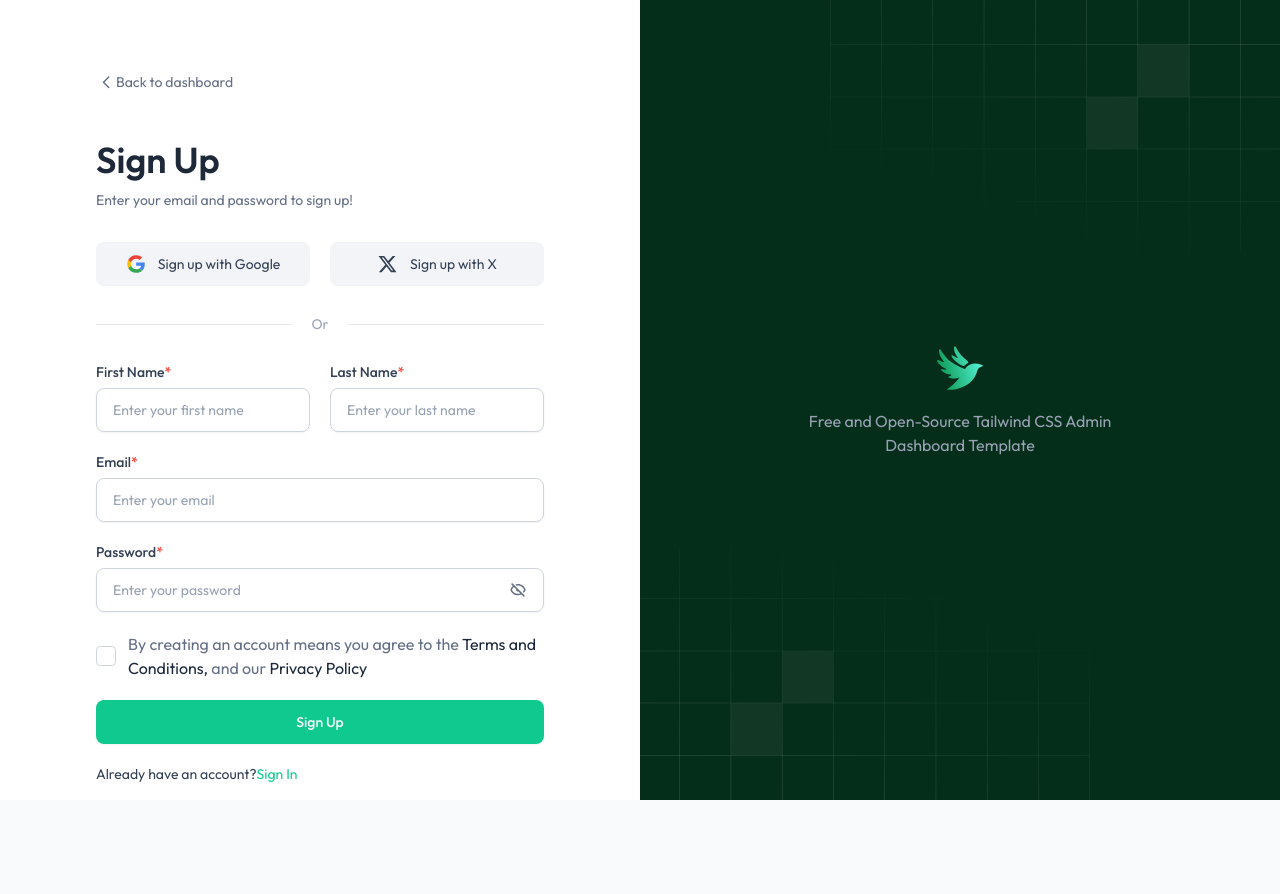
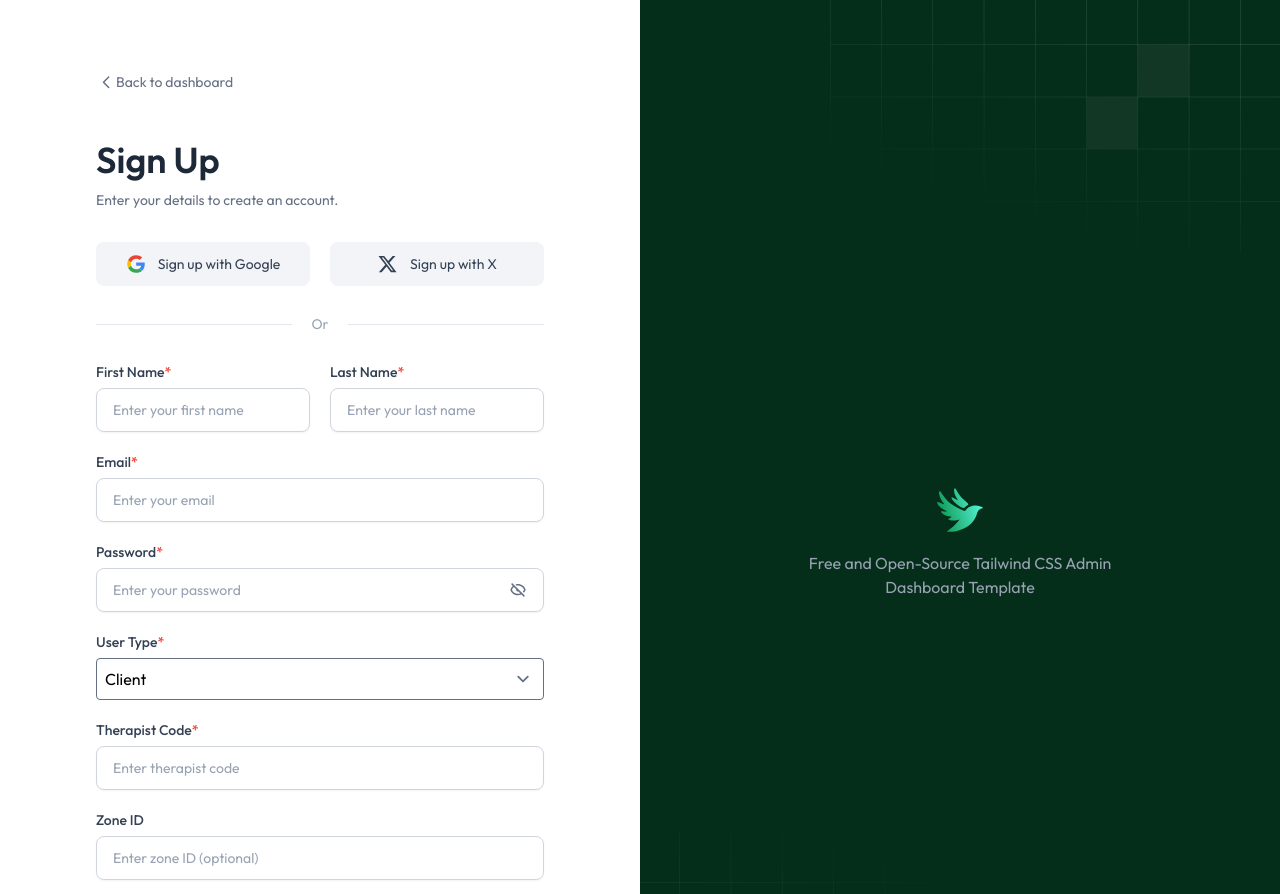
Before and after one commit to alexandrkolosov/akesomind, a React (Create React App) app: page /signup in a window 1280 px wide. Shown: the top 894 px of the page. Before the commit the page ends 800 px from the top, so only its background shows below. Built offline with nearby package versions, Linux system fonts and the light colour scheme.

Commit message:
registration singup

```diff
--- a/src/pages/AuthPages/SignUp.tsx
+++ b/src/pages/AuthPages/SignUp.tsx
@@ -1,5 +1,5 @@
 import React, { useState } from "react";
-import { Link } from "react-router";
+import { Link, useNavigate } from "react-router-dom";
 import GridShape from "../../components/common/GridShape";
 import Input from "../../components/form/input/InputField";
 import Label from "../../components/form/Label";
@@ -8,16 +8,79 @@ import Checkbox from "../../components/form/input/Checkbox";
 import PageMeta from "../../components/common/PageMeta";
 
 export default function SignUp() {
+  const navigate = useNavigate();
   const [showPassword, setShowPassword] = useState(false);
   const [isChecked, setIsChecked] = useState(false);
+
+  // Form fields
+  const [firstName, setFirstName] = useState("");
+  const [lastName, setLastName] = useState("");
+  const [email, setEmail] = useState("");
+  const [password, setPassword] = useState("");
+  const [userType, setUserType] = useState("Client"); // "Client" or "Therapist"
+  const [therapistCode, setTherapistCode] = useState("");
+  const [zoneId, setZoneId] = useState("");
+
+  // UI state
+  const [error, setError] = useState("");
+  const [loading, setLoading] = useState(false);
+
+  const handleSubmit = async (e: React.FormEvent) => {
+    e.preventDefault();
+    setError("");
+    setLoading(true);
+
+    // Build payload based on user type
+    const payload: any = {
+      email,
+      firstName,
+      lastName,
+      password,
+      type: userType,
+    };
+
+    // Optional field: zoneId (if provided)
+    if (zoneId.trim()) {
+      payload.zoneId = zoneId.trim();
+    }
+
+    // For Client, therapistCode is required
+    if (userType === "Client") {
+      payload.therapistCode = therapistCode;
+    }
+
+    try {
+      const response = await fetch("https://api.akesomind.com/api/public/user", {
+        method: "POST",
+        headers: {
+          "Content-Type": "application/json",
+        },
+        body: JSON.stringify(payload),
+      });
+
+      if (response.ok) {
+        // Redirect to Sign In page (or dashboard) upon successful registration
+        navigate("/signin");
+      } else {
+        const data = await response.json();
+        setError(data.message || "Sign up failed");
+      }
+    } catch (err) {
+      console.error(err);
+      setError("An unexpected error occurred.");
+    } finally {
+      setLoading(false);
+    }
+  };
+
   return (
       <>
         <PageMeta
             title="React.js SignUp Dashboard | TailAdmin - Next.js Admin Dashboard Template"
-        description="This is React.js SignUp Tables Dashboard page for TailAdmin - React.js Tailwind CSS Admin Dashboard Template"
+            description="This is the React.js SignUp page for the TailAdmin dashboard template."
         />
-      <div className="relative flex w-full h-screen overflow-hidden bg-white z-1 dark:bg-gray-900">
-        <div className="flex flex-col flex-1 p-6 rounded-2xl sm:rounded-none sm:border-0 sm:p-8">
+        <div className="relative flex w-full min-h-screen bg-white z-1 dark:bg-gray-900">
+          <div className="flex flex-col flex-1 p-6 rounded-2xl sm:rounded-none sm:border-0 sm:p-8 overflow-y-auto">
             <div className="w-full max-w-md pt-5 mx-auto sm:py-10">
               <Link
                   to="/"
@@ -33,7 +96,6 @@ export default function SignUp() {
                 >
                   <path
                       d="M12.7083 5L7.5 10.2083L12.7083 15.4167"
-                  stroke=""
                       strokeWidth="1.5"
                       strokeLinecap="round"
                       strokeLinejoin="round"
@@ -48,12 +110,14 @@ export default function SignUp() {
                   Sign Up
                 </h1>
                 <p className="text-sm text-gray-500 dark:text-gray-400">
-                Enter your email and password to sign up!
+                  Enter your details to create an account.
                 </p>
               </div>
               <div>
                 <div className="grid grid-cols-1 gap-3 sm:grid-cols-2 sm:gap-5">
+                  {/* Example Social SignUp Buttons */}
                   <button className="inline-flex items-center justify-center gap-3 py-3 text-sm font-normal text-gray-700 transition-colors bg-gray-100 rounded-lg px-7 hover:bg-gray-200 hover:text-gray-800 dark:bg-white/5 dark:text-white/90 dark:hover:bg-white/10">
+                    {/* Google Icon */}
                     <svg
                         width="20"
                         height="20"
@@ -81,13 +145,14 @@ export default function SignUp() {
                     Sign up with Google
                   </button>
                   <button className="inline-flex items-center justify-center gap-3 py-3 text-sm font-normal text-gray-700 transition-colors bg-gray-100 rounded-lg px-7 hover:bg-gray-200 hover:text-gray-800 dark:bg-white/5 dark:text-white/90 dark:hover:bg-white/10">
+                    {/* X Icon */}
                     <svg
                         width="21"
-                    className="fill-current"
                         height="20"
                         viewBox="0 0 21 20"
                         fill="none"
                         xmlns="http://www.w3.org/2000/svg"
+                        className="fill-current"
                     >
                       <path d="M15.6705 1.875H18.4272L12.4047 8.75833L19.4897 18.125H13.9422L9.59717 12.4442L4.62554 18.125H1.86721L8.30887 10.7625L1.51221 1.875H7.20054L11.128 7.0675L15.6705 1.875ZM14.703 16.475H16.2305L6.37054 3.43833H4.73137L14.703 16.475Z" />
                     </svg>
@@ -104,10 +169,10 @@ export default function SignUp() {
                   </span>
                   </div>
                 </div>
-              <form>
+                <form onSubmit={handleSubmit}>
                   <div className="space-y-5">
                     <div className="grid grid-cols-1 gap-5 sm:grid-cols-2">
-                    {/* <!-- First Name --> */}
+                      {/* First Name */}
                       <div className="sm:col-span-1">
                         <Label>
                           First Name<span className="text-error-500">*</span>
@@ -117,9 +182,11 @@ export default function SignUp() {
                             id="fname"
                             name="fname"
                             placeholder="Enter your first name"
+                            value={firstName}
+                            onChange={(e) => setFirstName(e.target.value)}
                         />
                       </div>
-                    {/* <!-- Last Name --> */}
+                      {/* Last Name */}
                       <div className="sm:col-span-1">
                         <Label>
                           Last Name<span className="text-error-500">*</span>
@@ -129,10 +196,12 @@ export default function SignUp() {
                             id="lname"
                             name="lname"
                             placeholder="Enter your last name"
+                            value={lastName}
+                            onChange={(e) => setLastName(e.target.value)}
                         />
                       </div>
                     </div>
-                  {/* <!-- Email --> */}
+                    {/* Email */}
                     <div>
                       <Label>
                         Email<span className="text-error-500">*</span>
@@ -142,9 +211,11 @@ export default function SignUp() {
                           id="email"
                           name="email"
                           placeholder="Enter your email"
+                          value={email}
+                          onChange={(e) => setEmail(e.target.value)}
                       />
                     </div>
-                  {/* <!-- Password --> */}
+                    {/* Password */}
                     <div>
                       <Label>
                         Password<span className="text-error-500">*</span>
@@ -153,6 +224,8 @@ export default function SignUp() {
                         <Input
                             placeholder="Enter your password"
                             type={showPassword ? "text" : "password"}
+                            value={password}
+                            onChange={(e) => setPassword(e.target.value)}
                         />
                         <span
                             onClick={() => setShowPassword(!showPassword)}
@@ -166,7 +239,49 @@ export default function SignUp() {
                       </span>
                       </div>
                     </div>
-                  {/* <!-- Checkbox --> */}
+                    {/* User Type Selector */}
+                    <div>
+                      <Label>
+                        User Type<span className="text-error-500">*</span>
+                      </Label>
+                      <select
+                          value={userType}
+                          onChange={(e) => setUserType(e.target.value)}
+                          className="w-full p-2 border rounded"
+                      >
+                        <option value="Client">Client</option>
+                        <option value="Therapist">Therapist</option>
+                      </select>
+                    </div>
+                    {/* Therapist Code: Only if Client is selected */}
+                    {userType === "Client" && (
+                        <div>
+                          <Label>
+                            Therapist Code<span className="text-error-500">*</span>
+                          </Label>
+                          <Input
+                              type="text"
+                              id="therapistCode"
+                              name="therapistCode"
+                              placeholder="Enter therapist code"
+                              value={therapistCode}
+                              onChange={(e) => setTherapistCode(e.target.value)}
+                          />
+                        </div>
+                    )}
+                    {/* Zone ID (Optional) */}
+                    <div>
+                      <Label>Zone ID</Label>
+                      <Input
+                          type="text"
+                          id="zoneId"
+                          name="zoneId"
+                          placeholder="Enter zone ID (optional)"
+                          value={zoneId}
+                          onChange={(e) => setZoneId(e.target.value)}
+                      />
+                    </div>
+                    {/* Checkbox */}
                     <div className="flex items-center gap-3">
                       <Checkbox
                           className="w-5 h-5"
@@ -174,29 +289,39 @@ export default function SignUp() {
                           onChange={setIsChecked}
                       />
                       <p className="inline-block font-normal text-gray-500 dark:text-gray-400">
-                      By creating an account means you agree to the{" "}
+                        By creating an account you agree to our{" "}
                         <span className="text-gray-800 dark:text-white/90">
                         Terms and Conditions,
                       </span>{" "}
-                      and our{" "}
+                        and{" "}
                         <span className="text-gray-800 dark:text-white">
                         Privacy Policy
                       </span>
                       </p>
                     </div>
-                  {/* <!-- Button --> */}
+                    {/* Submit Button */}
                     <div>
-                    <button className="flex items-center justify-center w-full px-4 py-3 text-sm font-medium text-white transition rounded-lg bg-brand-500 shadow-theme-xs hover:bg-brand-600">
-                      Sign Up
+                      <button
+                          type="submit"
+                          className="flex items-center justify-center w-full px-4 py-3 text-sm font-medium text-white transition rounded-lg bg-brand-500 shadow-theme-xs hover:bg-brand-600"
+                          disabled={loading}
+                      >
+                        {loading ? "Signing Up..." : "Sign Up"}
                       </button>
                     </div>
+                    {/* Error Message */}
+                    {error && (
+                        <div className="text-red-500 text-sm">
+                          {error}
+                        </div>
+                    )}
                   </div>
                 </form>
                 <div className="mt-5">
                   <p className="text-sm font-normal text-center text-gray-700 dark:text-gray-400 sm:text-start">
-                  Already have an account?
+                    Already have an account?{" "}
                     <Link
-                    to="/signin.html"
+                        to="/signin"
                         className="text-brand-500 hover:text-brand-600 dark:text-brand-400"
                     >
                       Sign In
@@ -207,11 +332,9 @@ export default function SignUp() {
             </div>
           </div>
           <div className="relative items-center justify-center flex-1 hidden p-8 z-1 bg-brand-950 dark:bg-white/5 lg:flex">
-          {/* <!-- ===== Common Grid Shape Start ===== --> */}
             <GridShape />
-          {/* <!-- ===== Common Grid Shape End ===== --> */}
             <div className="flex flex-col items-center max-w-xs">
-            <Link to="index.html" className="block mb-4">
+              <Link to="/index.html" className="block mb-4">
                 <img src="./images/logo/auth-logo.svg" alt="Logo" />
               </Link>
               <p className="text-center text-gray-400 dark:text-white/60">
```
Lines whose indentation alone changed are shown as unchanged.
